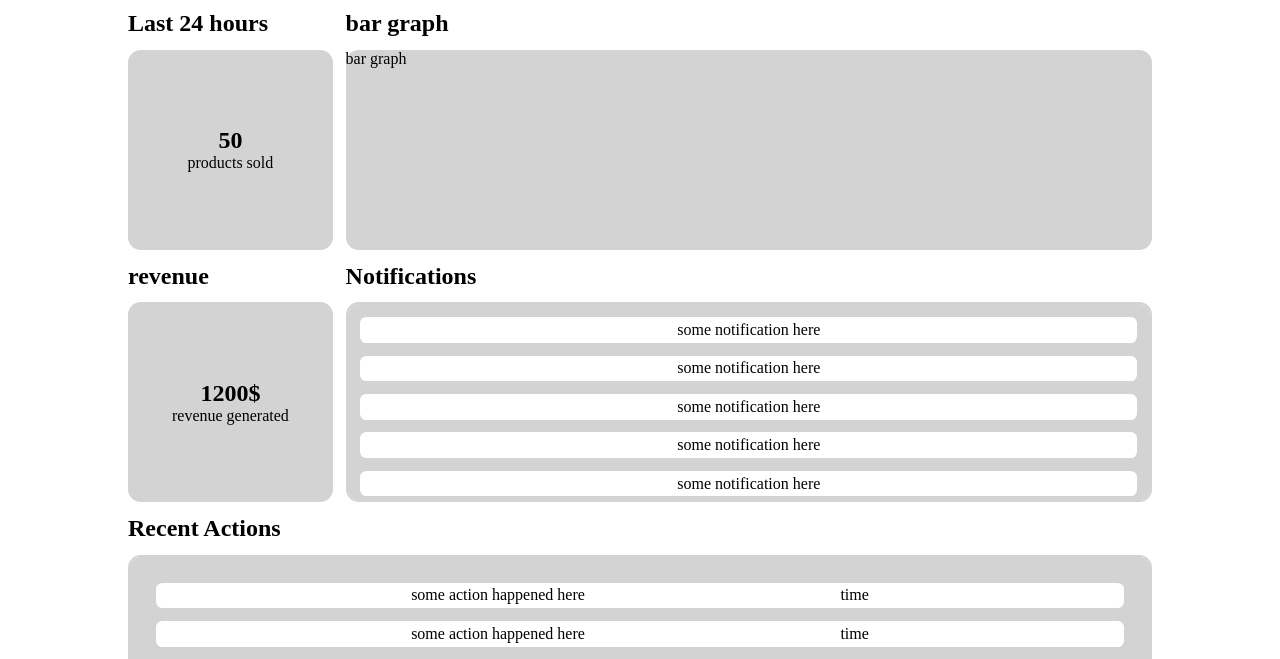
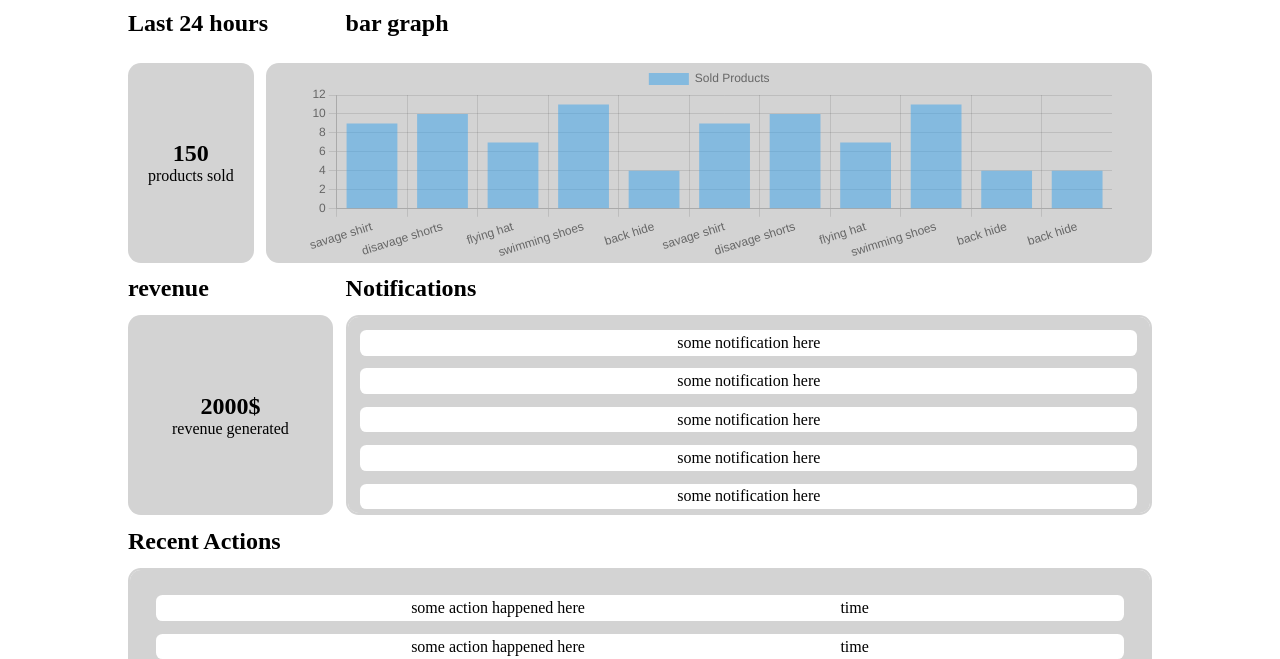
Before and after one commit to Mym776/Clothing-store, a website: page adminDashboard.html in a window 1280 px wide. Shown: the part 120-779 px from the top of the page. Drawn offline with nearby package versions, Linux system fonts and the light colour scheme.

Commit message:
bar graph

```diff
--- a/adminDashboard.html
+++ b/adminDashboard.html
@@ -5,6 +5,9 @@
     <meta name="viewport" content="width=device-width, initial-scale=1.0">
     <title>Document</title>
     <link rel="stylesheet" href="style/adminDashboard.css">
+    <script src="script/adminDashboard.js" defer></script>
+
+
 </head>
 <body>
     <header>
@@ -23,13 +26,14 @@
             <h2>Last 24 hours</h2>
             <h2>bar graph</h2>
         </div>
+        <div class="grapgh_breakpoint"></div>
         <div class="set_">
             <section class="Sold_products tile">
-                <h2>50 </h2>
+                <h2 class="sold_amount">50 </h2>
                 <p>products sold</p>
             </section>
-            <section class="Sold_graph tile">
-                bar graph
+            <section class="Sold_graph tile bar_graph">
+
             </section>
         </div>
        <div class="set_title_2">
@@ -38,7 +42,7 @@
         </div>
         <div class="set_">
             <section class="revenue tile">
-                <h2>1200$</h2>
+                <h2 class="revenue_amount">1200$</h2>
                 <p> revenue generated</p>
             </section>
             <section class="notification tile">
@@ -159,5 +163,7 @@
         <a href="">contact us</a>
         <p>&copf;2025 Phantom Stitch</p>
     </footer>
+     <script src="node_modules/chart.js/dist/chart.umd.min.js"></script>
+
 </body>
 </html>
--- a/package.json
+++ b/package.json
@@ -18,6 +18,8 @@
   },
   "homepage": "https://github.com/Mym776/Clothing-store#readme",
   "dependencies": {
+
+    "chart.js": "^4.5.0",
     "express": "^5.1.0",
     "pg": "^8.16.3"
   }
--- a/script/adminDashboard.js
+++ b/script/adminDashboard.js
@@ -1,2 +1,75 @@
+
+
 const body = document.querySelector('body')
 const main = document.querySelector('main')
+const sold_amount = document.querySelector('.sold_amount')
+const bar_graph = document.querySelector('.bar_grapgh')
+const revenue = document.querySelector('.revenue_amount')
+
+function dashboard(info,data){
+
+    sold_amount.textContent = info.sold
+    revenue.textContent = info.revenue +'$'
+
+    const bars_graph = document.querySelector('.bar_graph')
+    let ctx = document.createElement('canvas')
+    ctx.width= '100%'
+    ctx.classList.add('gragh')
+
+    new Chart(ctx,   {
+      type: 'bar',
+      data: {
+        labels: data.map(row => row.name),
+        datasets: [
+          {
+            label: 'Sold Products',
+            data: data.map(row => row.sold)
+          }
+        ]
+      }
+    }
+  );
+  // window.addEventListener('resize',()=>{
+  //   console.log(window.innerWidth)
+  //   if (window.innerWidth < 768){
+  //    ctx.width="100%"
+  //   }else{
+  //    ctx.width="50%"
+  //   }
+  // })
+
+  bars_graph.appendChild(ctx)
+
+
+
+}
+
+info = {
+    sold: 150,
+    revenue: 2000
+}
+
+//default value for sold amount
+sold_amount.textContent = 0
+
+ const data = [
+    { name: 'savage shirt', sold: 9 },
+    { name: 'disavage shorts', sold: 10 },
+    { name: 'flying hat', sold: 7 },
+    { name: 'swimming shoes', sold: 11 },
+    { name: 'back hide', sold: 4 },
+    { name: 'savage shirt', sold: 9 },
+    { name: 'disavage shorts', sold: 10 },
+    { name: 'flying hat', sold: 7 },
+    { name: 'swimming shoes', sold: 11 },
+    { name: 'back hide', sold: 4 },
+    { name: 'back hide', sold: 4 },
+
+    ]
+
+dashboard(info,data)
+
+
+function gragh_scaler(graph){
+
+}
--- a/style/adminDashboard.css
+++ b/style/adminDashboard.css
@@ -117,8 +117,12 @@ main h1 {
 .Sold_graph {
     flex-grow: 2;
     background-color: lightgrey;
+    display: flex;
+    justify-content: center;
+    /* padding-bottom: 26%; */
 
 }
+
 
 .revenue {
     flex-grow: 1;
@@ -221,3 +225,10 @@ footer a{
     border-radius: 1vw;
 
 }
+
+@media (max-width: 1024px){
+
+    .bar_grapgh{
+      display: none;
+    }
+}
```
Also changed, not shown: 2 other files.
